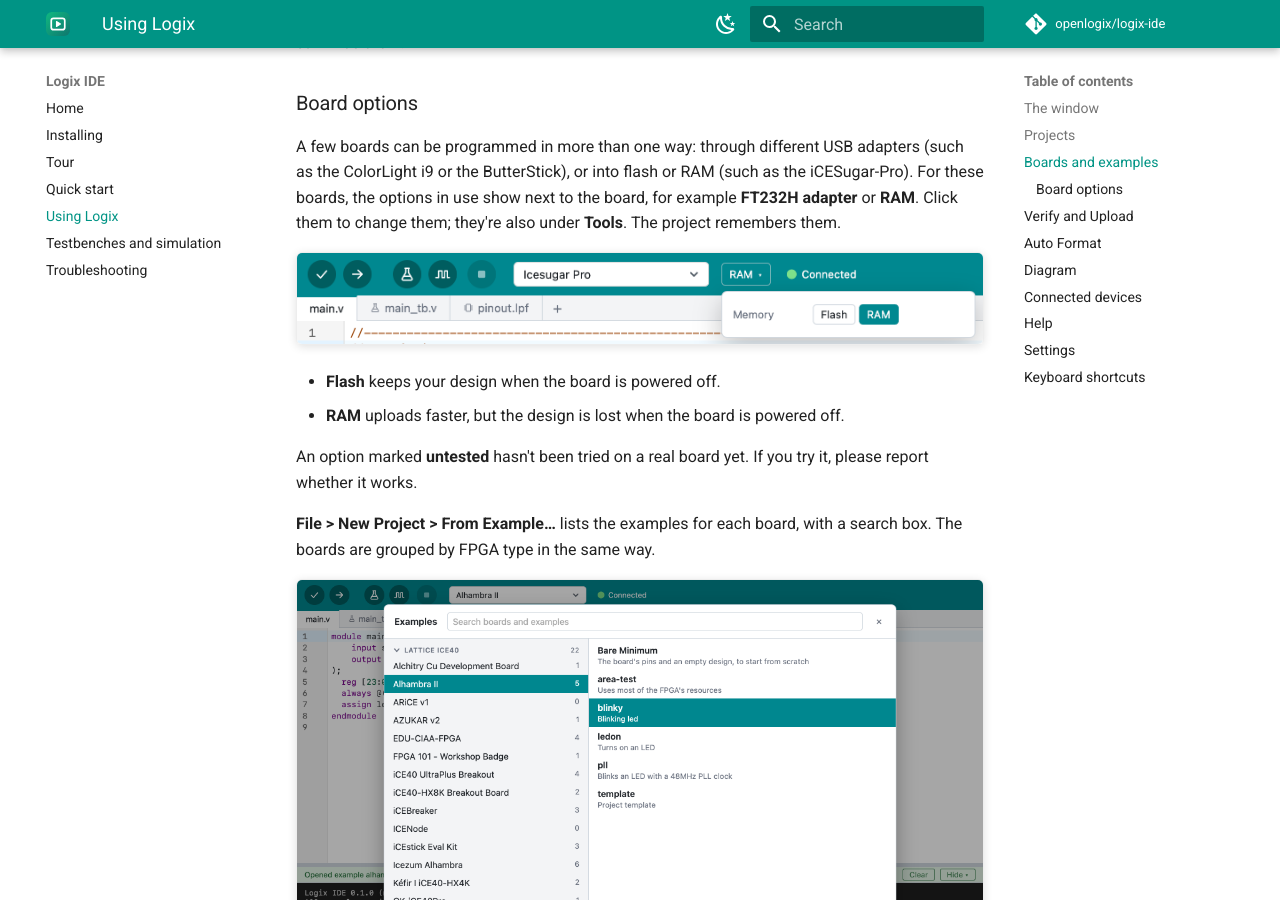
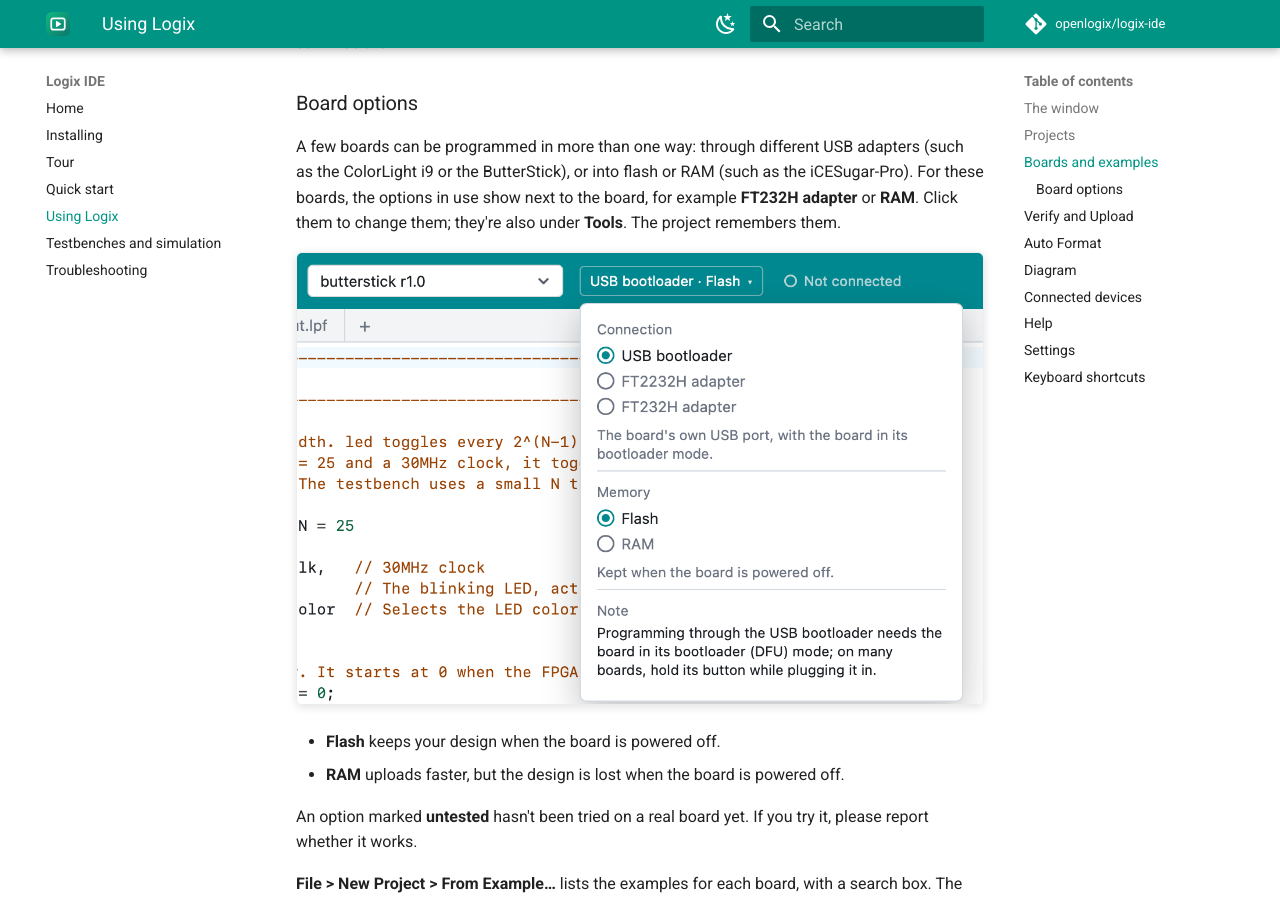
Before and after one commit to openlogix/logix-ide, an MkDocs documentation site: the page built from docs/using-logix.md, in a window 1280 px wide and 900 px high, scrolled down 2340 px. Built offline with MkDocs 1.6.1 and Material for MkDocs 9.7.7, drawn with Linux system fonts in a browser that asks for light colours; comment, search, counter and statistics services are not loaded.

Commit message:
Docs: Board options screenshot of the ButterStick's panel
Co-Authored-By: Claude Opus 5.5 <noreply@anthropic.com>

```diff
--- a/docs/using-logix.md
+++ b/docs/using-logix.md
@@ -99,7 +99,7 @@ RAM (such as the iCESugar-Pro). For these boards, the options in use show next t
 board, for example **FT232H adapter** or **RAM**. Click them to change them;
 they're also under **Tools**. The project remembers them.
 
-![The iCESugar-Pro set to upload to RAM, with its options open next to the board](images/board-options.png)
+![The ButterStick's options, open next to the board: Connection (USB bootloader, FT2232H adapter, FT232H adapter) and Memory (Flash, RAM), with a note about the bootloader](images/board-options.png)
 
 - **Flash** keeps your design when the board is powered off.
 - **RAM** uploads faster, but the design is lost when the board is powered
```
Also changed, not shown: CLAUDE.md (+1 -1 lines), docs/images/board-options.png.
